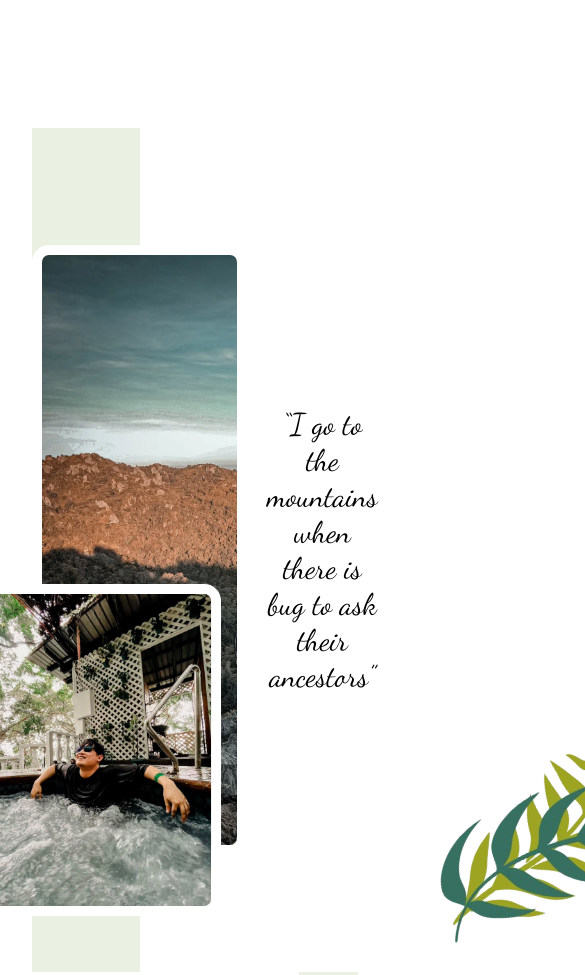
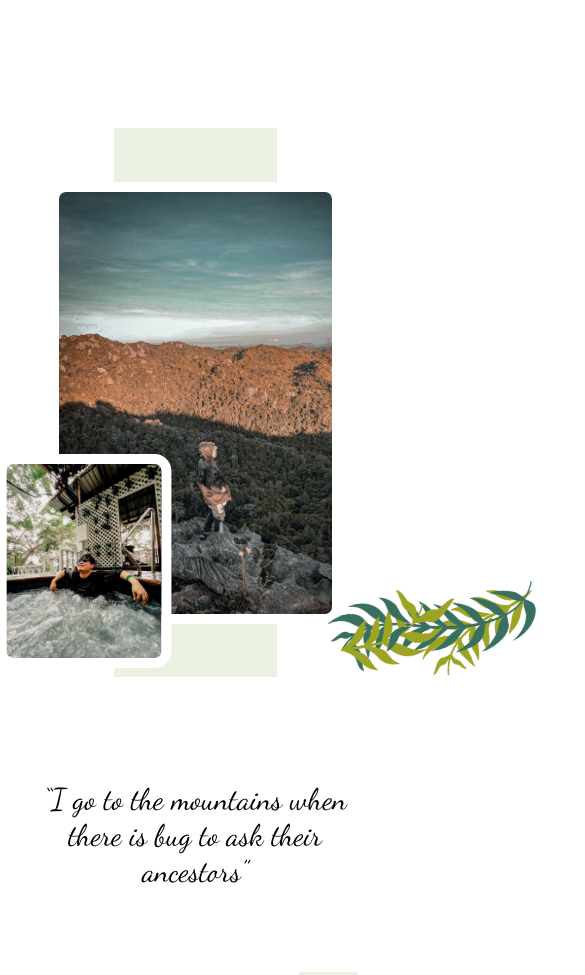
Before and after one commit to markdavepanado/section-13-personal-site, a plain HTML site: page index.html in a window 390 px wide. Shown: the part 1560-2535 px from the top of the page, 585 px wide, since content can reach past the window. Drawn offline with Linux system fonts and the light colour scheme.

Commit message:
✨ feat(section): add responsiveness on ui designs of hobby section

```diff
--- a/assets/index.css
+++ b/assets/index.css
@@ -322,3 +322,106 @@ section.footer p {
   font-size: 0.625rem;
   color: var(--darkColor);
 }
+
+@media (max-width: 1370px) {
+  .photo-leaf-design {
+    height: 17vh !important;
+  }
+
+  .profile-photo {
+    height: 30vh !important;
+  }
+
+  .about-me .cover-photo {
+    height: 43vh !important;
+  }
+}
+
+@media (max-width: 1245px) {
+  .profile-photo {
+    height: 27vh !important;
+  }
+
+  .hobby .cover-photo {
+    height: 63vh;
+  }
+}
+
+@media (max-width: 1200px) {
+  .hobby .message p {
+    font-size: 1.688rem;
+  }
+
+  .hobby .cover-photo {
+    height: 56vh;
+  }
+
+  .profile-photo {
+    height: 23vh !important;
+  }
+}
+
+@media (max-width: 1030px) {
+  .photo-leaf-design {
+    height: 14vh !important;
+  }
+
+  .profile-photo {
+    height: 20vh !important;
+  }
+}
+
+@media (max-width: 910px) {
+  .hobby .cover-photo {
+    height: 50vh;
+  }
+
+  .photo-leaf-design {
+    height: 11vh !important;
+  }
+
+  .profile-photo {
+    height: 17vh !important;
+  }
+}
+
+@media (max-width: 845px) {
+  .hobby {
+    grid-template-columns: 1fr;
+    grid-template-rows: 2fr 1fr;
+  }
+
+  .hobby .collage {
+    justify-content: center;
+  }
+
+  .hobby .collage .rectangle {
+    left: inherit;
+    width: 50%;
+  }
+
+  .hobby .cover-photo {
+    height: 50vh;
+    width: 70vw;
+  }
+
+  .hobby .profile-photo {
+    height: 23vh !important;
+  }
+
+  .hobby .photo-leaf-design {
+    transform: translate(10%, 10%) rotate(170deg);
+    height: 14vh !important;
+  }
+
+  .hobby .message p {
+    font-size: 1.875rem;
+  }
+}
+
+@media (max-width: 800px) {
+  .hobby .photo-leaf-design {
+    transform: translate(50%, 10%) rotate(170deg);
+    height: 11vh !important;
+  }
+}
--- a/index.html
+++ b/index.html
@@ -60,7 +60,7 @@
               src="./assets/images/jacuzzi-pool-dave.jpeg"
               alt="a person with shades relaxing at the jacuzzi pool and smiling"
             /><img
-              class="design"
+              class="design photo-leaf-design"
               src="./assets/images/large-plant.png"
               alt="two twisted coconut-leaves-like plants the one is olive green the others is dark green"
             />
@@ -113,7 +113,7 @@
             alt="a person with a cap and gray jacket smiling while holding phone"
           />
           <img
-            class="design"
+            class="design photo-leaf-design"
             src="./assets/images/large-plant.png"
             alt="two twisted coconut-leaves-like plants the one is olive green the others is dark green"
           />
```
